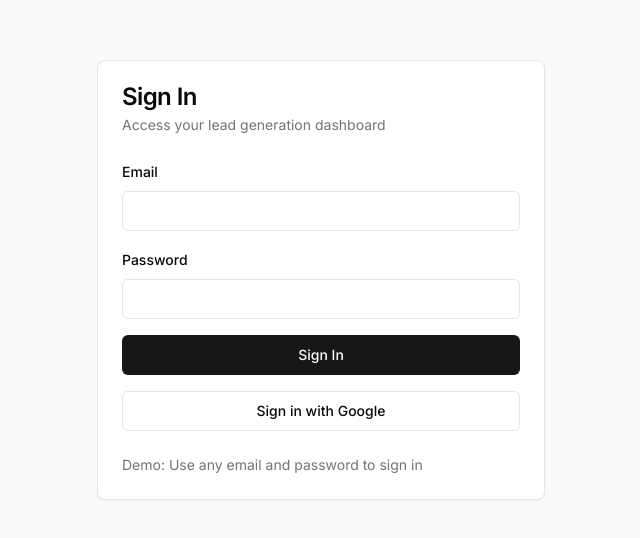
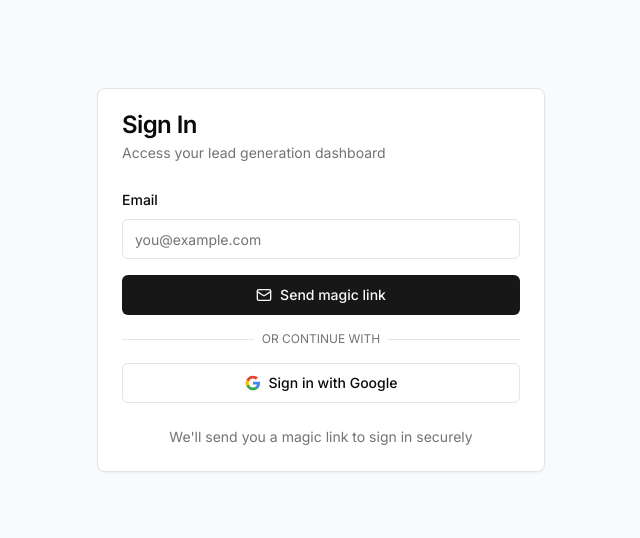
Before and after one commit to jabinweb/leadgen, a Next.js app: page /auth/signin in a window 1280 px wide. Shown: the part 120-658 px from the top of the page, without its empty margins (319-959 px from the left). Built offline with nearby package versions, Linux system fonts and the light colour scheme.

Commit message:
fixed auth

```diff
--- a/app/auth/signin/page.tsx
+++ b/app/auth/signin/page.tsx
@@ -1,41 +1,39 @@
 'use client';
 
-import { useState, useEffect, Suspense } from 'react';
-import { signIn, getSession } from 'next-auth/react';
-import { useRouter, useSearchParams } from 'next/navigation';
+import { useState, Suspense } from 'react';
+import { signIn } from 'next-auth/react';
+import { useSearchParams } from 'next/navigation';
 import { Button } from '@/components/ui/button';
 import { Input } from '@/components/ui/input';
 import { Label } from '@/components/ui/label';
 import { Card, CardContent, CardDescription, CardFooter, CardHeader, CardTitle } from '@/components/ui/card';
 import { Alert, AlertDescription } from '@/components/ui/alert';
-import { Loader2 } from 'lucide-react';
+import { Loader2, Mail, CheckCircle } from 'lucide-react';
 
 function SignInForm() {
   const [email, setEmail] = useState('');
-  const [password, setPassword] = useState('');
   const [loading, setLoading] = useState(false);
   const [error, setError] = useState('');
-  const router = useRouter();
+  const [emailSent, setEmailSent] = useState(false);
   const searchParams = useSearchParams();
   const callbackUrl = searchParams.get('callbackUrl') || '/dashboard';
 
-  const handleSubmit = async (e: React.FormEvent) => {
+  const handleEmailSignIn = async (e: React.FormEvent) => {
     e.preventDefault();
     setLoading(true);
     setError('');
 
     try {
-      const result = await signIn('credentials', {
+      const result = await signIn('nodemailer', {
         email,
-        password,
         redirect: false,
+        callbackUrl,
       });
 
       if (result?.error) {
-        setError('Invalid credentials');
+        setError('Failed to send magic link');
       } else {
-        router.push(callbackUrl);
-        router.refresh();
+        setEmailSent(true);
       }
     } catch (error) {
       setError('An error occurred');
@@ -48,6 +46,43 @@ function SignInForm() {
     signIn('google', { callbackUrl });
   };
 
+  if (emailSent) {
+    return (
+      <div className="min-h-screen flex items-center justify-center bg-gray-50 dark:bg-gray-900">
+        <Card className="w-full max-w-md">
+          <CardHeader>
+            <div className="flex justify-center mb-4">
+              <div className="rounded-full bg-green-100 p-3">
+                <CheckCircle className="h-8 w-8 text-green-600" />
+              </div>
+            </div>
+            <CardTitle className="text-center">Check your email</CardTitle>
+            <CardDescription className="text-center">
+              We sent a magic link to <strong>{email}</strong>
+            </CardDescription>
+          </CardHeader>
+          <CardContent>
+            <p className="text-sm text-muted-foreground text-center">
+              Click the link in the email to sign in. The link will expire in 24 hours.
+            </p>
+          </CardContent>
+          <CardFooter>
+            <Button
+              variant="outline"
+              className="w-full"
+              onClick={() => {
+                setEmailSent(false);
+                setEmail('');
+              }}
+            >
+              Try another email
+            </Button>
+          </CardFooter>
+        </Card>
+      </div>
+    );
+  }
+
   return (
     <div className="min-h-screen flex items-center justify-center bg-gray-50 dark:bg-gray-900">
       <Card className="w-full max-w-md">
@@ -58,24 +93,15 @@ function SignInForm() {
           </CardDescription>
         </CardHeader>
         <CardContent>
-          <form onSubmit={handleSubmit} className="space-y-4">
+          <form onSubmit={handleEmailSignIn} className="space-y-4">
             <div className="space-y-2">
               <Label htmlFor="email">Email</Label>
               <Input
                 id="email"
                 type="email"
+                placeholder="you@example.com"
                 value={email}
                 onChange={(e) => setEmail(e.target.value)}
-                required
-              />
-            </div>
-            <div className="space-y-2">
-              <Label htmlFor="password">Password</Label>
-              <Input
-                id="password"
-                type="password"
-                value={password}
-                onChange={(e) => setPassword(e.target.value)}
                 required
               />
             </div>
@@ -88,27 +114,58 @@ function SignInForm() {
               {loading ? (
                 <>
                   <Loader2 className="mr-2 h-4 w-4 animate-spin" />
-                  Signing in...
+                  Sending magic link...
                 </>
               ) : (
-                'Sign In'
+                <>
+                  <Mail className="mr-2 h-4 w-4" />
+                  Send magic link
+                </>
               )}
             </Button>
           </form>
-          <div className="mt-4">
+
+          <div className="relative my-4">
+            <div className="absolute inset-0 flex items-center">
+              <span className="w-full border-t" />
+            </div>
+            <div className="relative flex justify-center text-xs uppercase">
+              <span className="bg-background px-2 text-muted-foreground">
+                Or continue with
+              </span>
+            </div>
+          </div>
+
           <Button
             type="button"
             variant="outline"
             className="w-full"
             onClick={handleGoogleSignIn}
           >
+            <svg className="mr-2 h-4 w-4" viewBox="0 0 24 24">
+              <path
+                d="M22.56 12.25c0-.78-.07-1.53-.2-2.25H12v4.26h5.92c-.26 1.37-1.04 2.53-2.21 3.31v2.77h3.57c2.08-1.92 3.28-4.74 3.28-8.09z"
+                fill="#4285F4"
+              />
+              <path
+                d="M12 23c2.97 0 5.46-.98 7.28-2.66l-3.57-2.77c-.98.66-2.23 1.06-3.71 1.06-2.86 0-5.29-1.93-6.16-4.53H2.18v2.84C3.99 20.53 7.7 23 12 23z"
+                fill="#34A853"
+              />
+              <path
+                d="M5.84 14.09c-.22-.66-.35-1.36-.35-2.09s.13-1.43.35-2.09V7.07H2.18C1.43 8.55 1 10.22 1 12s.43 3.45 1.18 4.93l2.85-2.22.81-.62z"
+                fill="#FBBC05"
+              />
+              <path
+                d="M12 5.38c1.62 0 3.06.56 4.21 1.64l3.15-3.15C17.45 2.09 14.97 1 12 1 7.7 1 3.99 3.47 2.18 7.07l3.66 2.84c.87-2.6 3.3-4.53 6.16-4.53z"
+                fill="#EA4335"
+              />
+            </svg>
             Sign in with Google
           </Button>
-          </div>
         </CardContent>
         <CardFooter>
-          <p className="text-sm text-muted-foreground">
-            Demo: Use any email and password to sign in
+          <p className="text-sm text-muted-foreground text-center w-full">
+            We'll send you a magic link to sign in securely
           </p>
         </CardFooter>
       </Card>
--- /dev/null
+++ b/app/auth/verify-request/page.tsx
@@ -0,0 +1,31 @@
+import { Card, CardContent, CardDescription, CardHeader, CardTitle } from '@/components/ui/card';
+import { Mail } from 'lucide-react';
+
+export default function VerifyRequest() {
+  return (
+    <div className="min-h-screen flex items-center justify-center bg-gray-50 dark:bg-gray-900">
+      <Card className="w-full max-w-md">
+        <CardHeader>
+          <div className="flex justify-center mb-4">
+            <div className="rounded-full bg-blue-100 p-3">
+              <Mail className="h-8 w-8 text-blue-600" />
+            </div>
+          </div>
+          <CardTitle className="text-center">Check your email</CardTitle>
+          <CardDescription className="text-center">
+            A sign-in link has been sent to your email address
+          </CardDescription>
+        </CardHeader>
+        <CardContent>
+          <div className="space-y-4 text-sm text-muted-foreground">
+            <p>Click the link in the email to complete your sign-in.</p>
+            <p>The link will expire in 24 hours for security purposes.</p>
+            <p className="text-xs text-center pt-4 border-t">
+              If you didn't request this email, you can safely ignore it.
+            </p>
+          </div>
+        </CardContent>
+      </Card>
+    </div>
+  );
+}
--- a/auth.ts
+++ b/auth.ts
@@ -1,5 +1,6 @@
 import NextAuth from "next-auth"
 import Google from "next-auth/providers/google"
+import Nodemailer from "next-auth/providers/nodemailer"
 import { PrismaAdapter } from "@next-auth/prisma-adapter"
 import { prisma } from "@/lib/prisma"
 
@@ -10,9 +11,21 @@ export const { handlers, signIn, signOut, auth } = NextAuth({
       clientId: process.env.GOOGLE_CLIENT_ID!,
       clientSecret: process.env.GOOGLE_CLIENT_SECRET!,
     }),
+    Nodemailer({
+      server: {
+        host: process.env.SMTP_HOST,
+        port: Number(process.env.SMTP_PORT) || 587,
+        auth: {
+          user: process.env.SMTP_USER,
+          pass: process.env.SMTP_PASSWORD,
+        },
+      },
+      from: process.env.SMTP_FROM || process.env.SMTP_USER,
+    }),
   ],
   pages: {
     signIn: '/auth/signin',
+    verifyRequest: '/auth/verify-request',
   },
   callbacks: {
     async jwt({ token, user }) {
```
Lines whose indentation alone changed are shown as unchanged.
